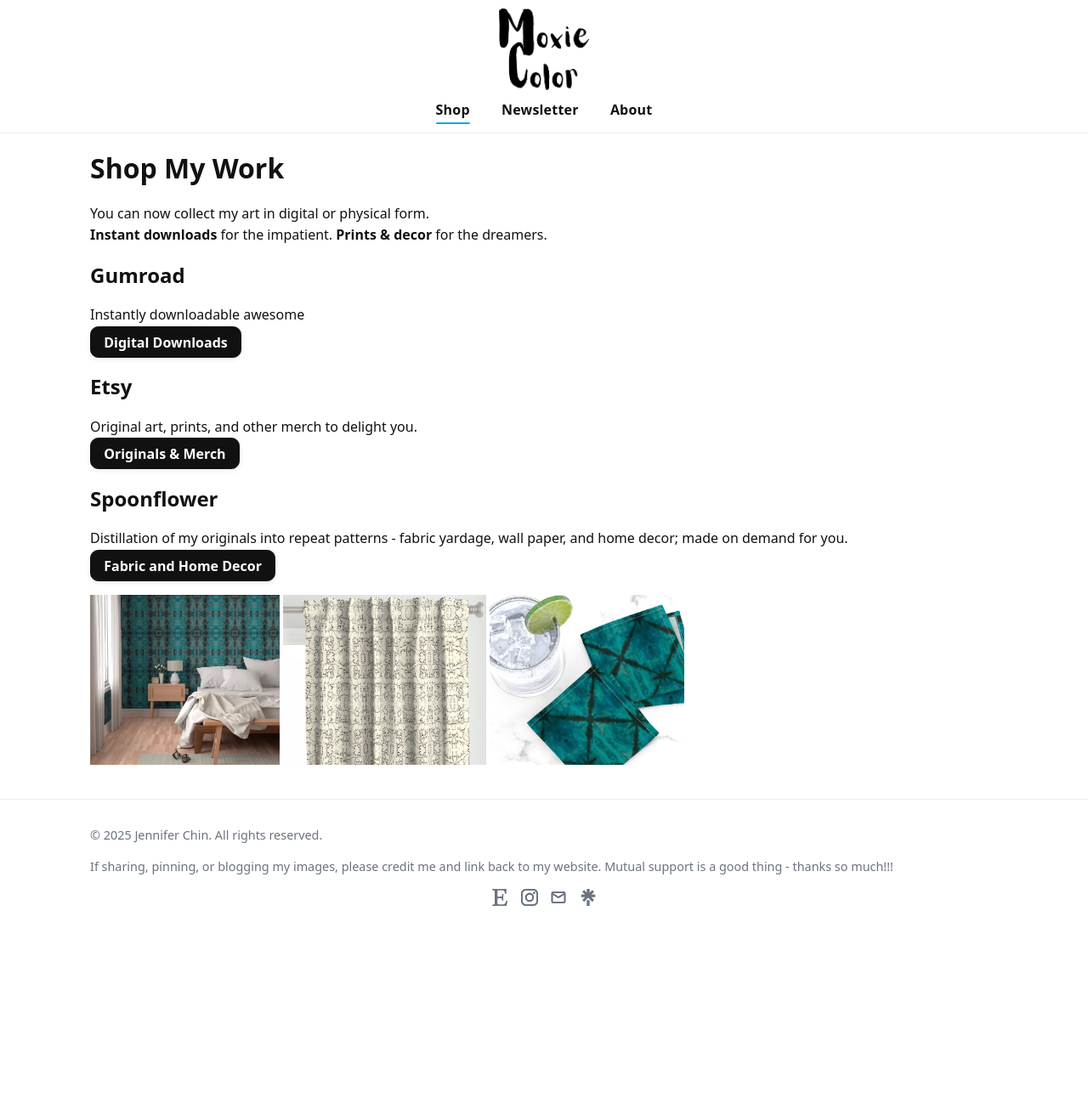
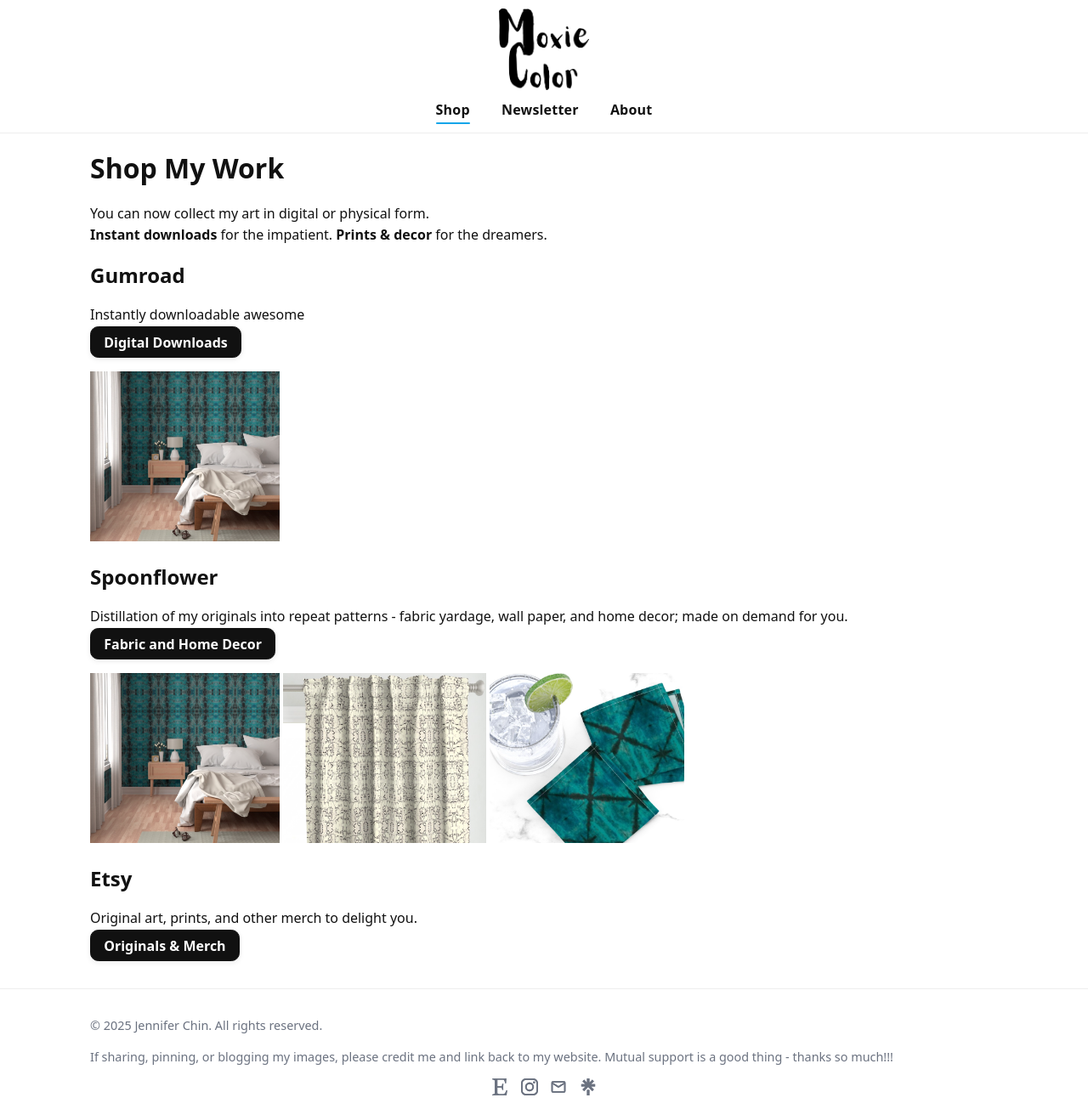
Before and after one commit to MoxieColor/moxiecolor, a Jekyll site: the page built from pages/shop.md, in a window 1280 px wide and 1305 px high. Shown: the whole window at 85% size. Built offline with Jekyll 4.4.1, drawn with Linux system fonts in a browser that asks for light colours.

Commit message:
Update shop.md

```diff
--- a/pages/shop.md
+++ b/pages/shop.md
@@ -12,10 +12,9 @@
 ## Gumroad
 Instantly downloadable awesome
 <a class="btn" href="https://moxiecolor.gumroad.com/" target="_blank" rel="noopener">Digital Downloads</a>
-
-## Etsy
-Original art, prints, and other merch to delight you.
-<a class="btn" href="https://moxiecolor.etsy.com" target="_blank" rel="noopener">Originals & Merch</a>
+<p float="left">
+  <img src="{{ '/assets/images/stores/Spoonflower1.png') | relative_url }}"  width=auto height="200"/>
+</p>
 
 ## Spoonflower
 Distillation of my originals into repeat patterns - fabric yardage, wall paper, and home decor; made on demand for you.
@@ -25,3 +24,7 @@
   <img src="{{ '/assets/images/stores/Spoonflower2.png') | relative_url }}"  width=auto height="200"/>
   <img src="{{ '/assets/images/stores/Spoonflower3.png') | relative_url }}"  width=auto height="200"/>
 </p>
+
+## Etsy
+Original art, prints, and other merch to delight you.
+<a class="btn" href="https://moxiecolor.etsy.com" target="_blank" rel="noopener">Originals & Merch</a>
```
